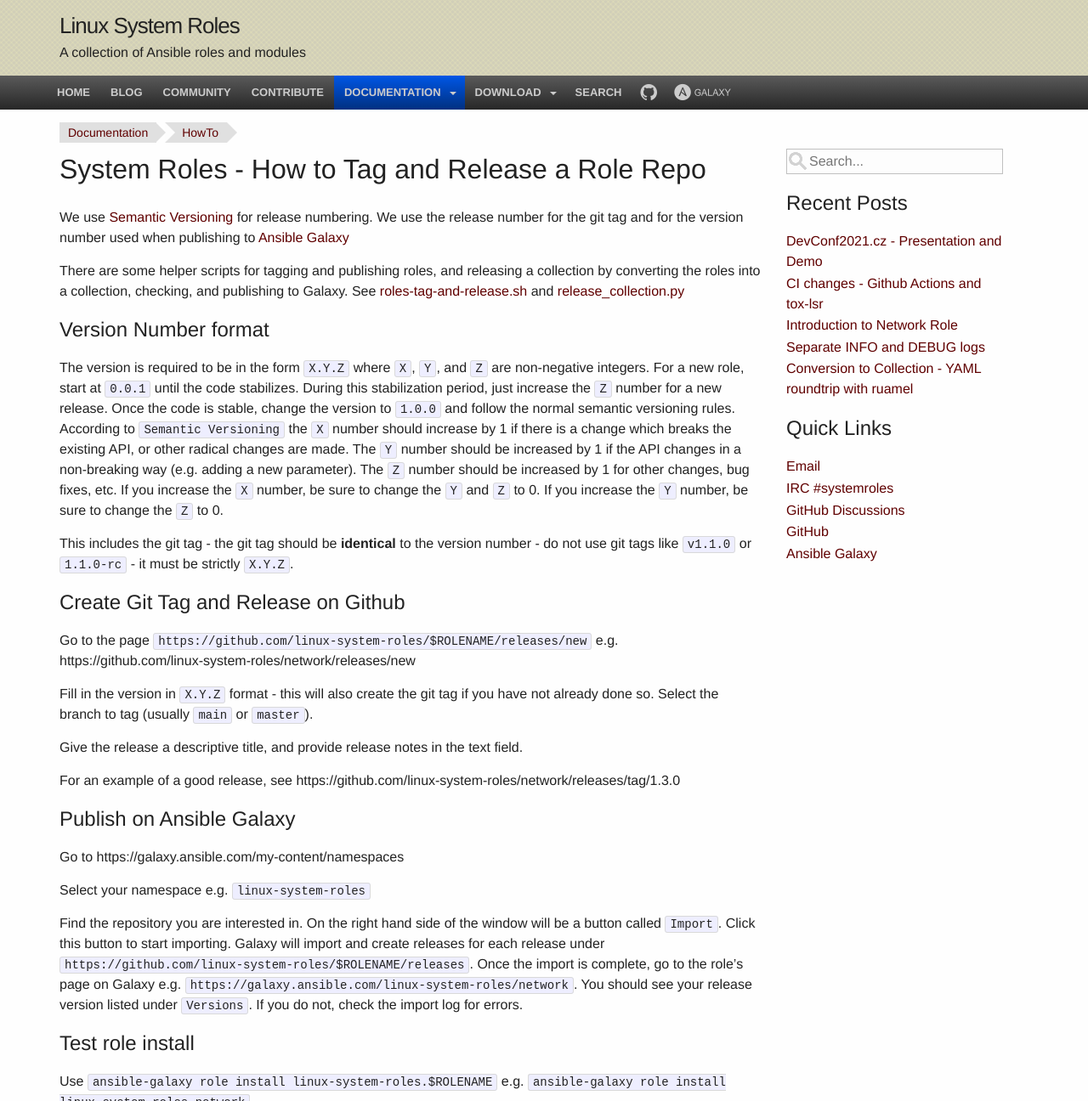
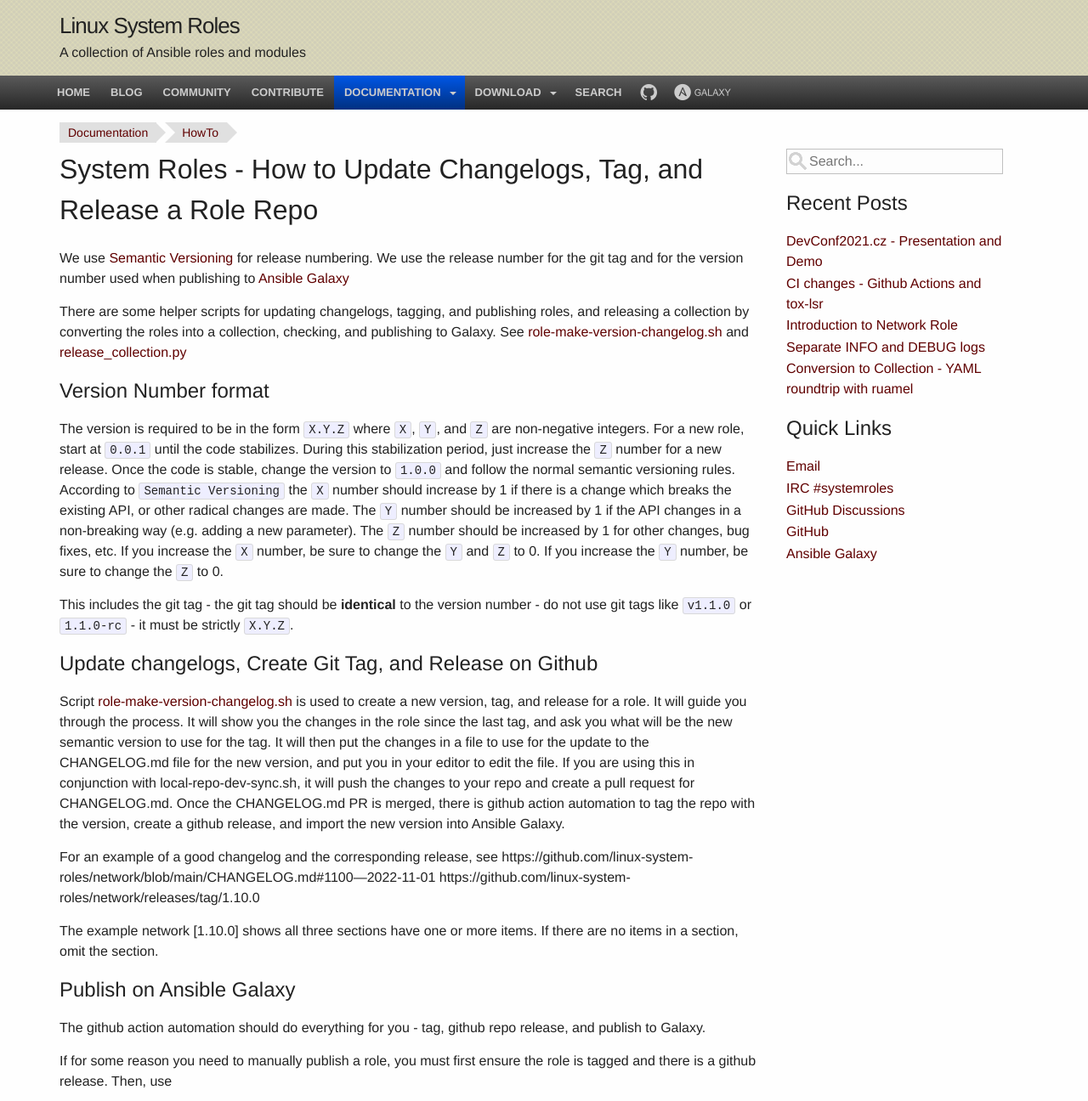
Before and after one commit to linux-system-roles/linux-system-roles.github.io, a Jekyll site: the page built from documentation/howto/tag-and-release-role.md, in a window 1280 px wide and 1400 px high, cut to the strip 104-1400 px from the top of the window. Shown: the whole strip at 85% size. Built offline with Jekyll 4.4.1, drawn with Linux system fonts in a browser that asks for light colours; some of the changed text lies outside the part shown.

Commit message:
Update documentation/howto/tag-and-release-role.md
- Replace roles-tag-and-release.sh with role-make-version-changelog.sh
- Update "Create Git Tag and Release on Github" to explain merging the
  updated CHANGELOG.md file automatically tags and releases. Also,
  add the note to omit the entire section if the section has no items.
- Update the "Publish on Ansible Galaxy" section as proposed by @richm.
- Update contribute.md
  Add a link to documentation/howto/tag-and-release-role.md

````diff
--- a/documentation/howto/tag-and-release-role.md
+++ b/documentation/howto/tag-and-release-role.md
@@ -1,15 +1,15 @@
 ---
 layout: page
-title: System Roles - How to Tag and Release a Role Repo
+title: System Roles - How to Update Changelogs, Tag, and Release a Role Repo
 ---
 We use [Semantic Versioning](https://semver.org) for release numbering.  We use
 the release number for the git tag and for the version number used when
 publishing to [Ansible Galaxy](https://galaxy.ansible.com)
 
-There are some helper scripts for tagging and publishing roles, and releasing a
-collection by converting the roles into a collection, checking, and publishing
-to Galaxy.  See
-[roles-tag-and-release.sh](https://github.com/linux-system-roles/auto-maintenance/#roles-tag-and-releasesh)
+There are some helper scripts for updating changelogs, tagging, and publishing roles,
+and releasing a collection by converting the roles into a collection, checking,
+and publishing to Galaxy.  See
+[role-make-version-changelog.sh](https://github.com/linux-system-roles/auto-maintenance#role-make-version-changelogsh)
 and
 [release_collection.py](https://github.com/linux-system-roles/auto-maintenance/#release_collectionpy)
 
@@ -31,35 +31,51 @@
 number - do not use git tags like `v1.1.0` or `1.1.0-rc` - it must be strictly
 `X.Y.Z`.
 
-## Create Git Tag and Release on Github
+## Update changelogs, Create Git Tag, and Release on Github
 
-Go to the page `https://github.com/linux-system-roles/$ROLENAME/releases/new`
-e.g. https://github.com/linux-system-roles/network/releases/new
+Script [role-make-version-changelog.sh](https://github.com/linux-system-roles/auto-maintenance#role-make-version-changelogsh) is used to create a new version,
+tag, and release for a role. It will guide you through the process.
+It will show you the changes in the role since the last tag, and ask you
+what will be the new semantic version to use for the tag. It will then put
+the changes in a file to use for the update to the CHANGELOG.md file for
+the new version, and put you in your editor to edit the file. If you are
+using this in conjunction with local-repo-dev-sync.sh, it will push the
+changes to your repo and create a pull request for CHANGELOG.md. Once the
+CHANGELOG.md PR is merged, there is github action automation to tag the
+repo with the version, create a github release, and import the new version
+into Ansible Galaxy.
 
-Fill in the version in `X.Y.Z` format - this will also create the git tag if you
-have not already done so.  Select the branch to tag (usually `main` or
-`master`).
+For an example of a good changelog and the corresponding release, see
+https://github.com/linux-system-roles/network/blob/main/CHANGELOG.md#1100---2022-11-01
+https://github.com/linux-system-roles/network/releases/tag/1.10.0
 
-Give the release a descriptive title, and provide release notes in the text
-field.
-
-For an example of a good release, see
-https://github.com/linux-system-roles/network/releases/tag/1.3.0
+The example network [1.10.0] shows all three sections have one or more items.
+If there are no items in a section, omit the section.
 
 ## Publish on Ansible Galaxy
+
+The github action automation should do everything for you - tag, github repo
+release, and publish to Galaxy.
+
+If for some reason you need to manually publish a role, you must first ensure
+the role is tagged and there is a github release.  Then, use
+```
+ansible-galaxy role import -vv --branch main linux-system-roles $ROLENAME
+```
+The Galaxy UI import method might also work.  If you want to use that method:
 
 Go to https://galaxy.ansible.com/my-content/namespaces
 
 Select your namespace e.g. `linux-system-roles`
 
-Find the repository you are interested in.  On the right hand side of the window
-will be a button called `Import`. Click this button to start importing.  Galaxy
-will import and create releases for each release under
-`https://github.com/linux-system-roles/$ROLENAME/releases`.  Once the import is
-complete, go to the role's page on Galaxy e.g.
-`https://galaxy.ansible.com/linux-system-roles/network`.  You should see your
-release version listed under `Versions`.  If you do not, check the import log
-for errors.
+Find the repository you are interested in. On the right hand side of the
+window will be a button called Import. Click this button to start importing.
+Galaxy will import and create releases for each release under
+`https://github.com/linux-system-roles/$ROLENAME/releases`.
+Once the import is complete, go to the role's page on Galaxy e.g.
+`https://galaxy.ansible.com/linux-system-roles/network`.
+You should see your release version listed under `Versions`. If you do not,
+check the import log for errors.
 
 ## Test role install
 
````
Also changed, not shown: contribute.md (+5 -0 lines).
